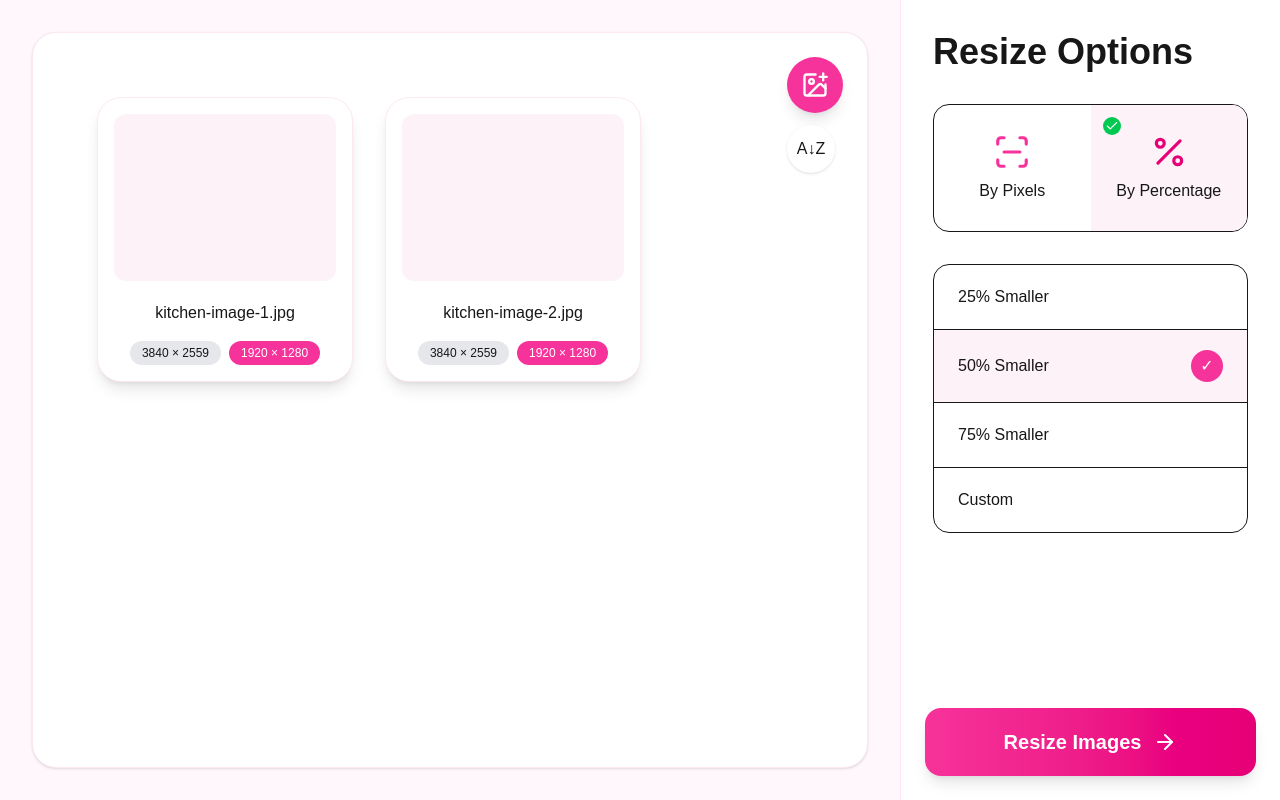
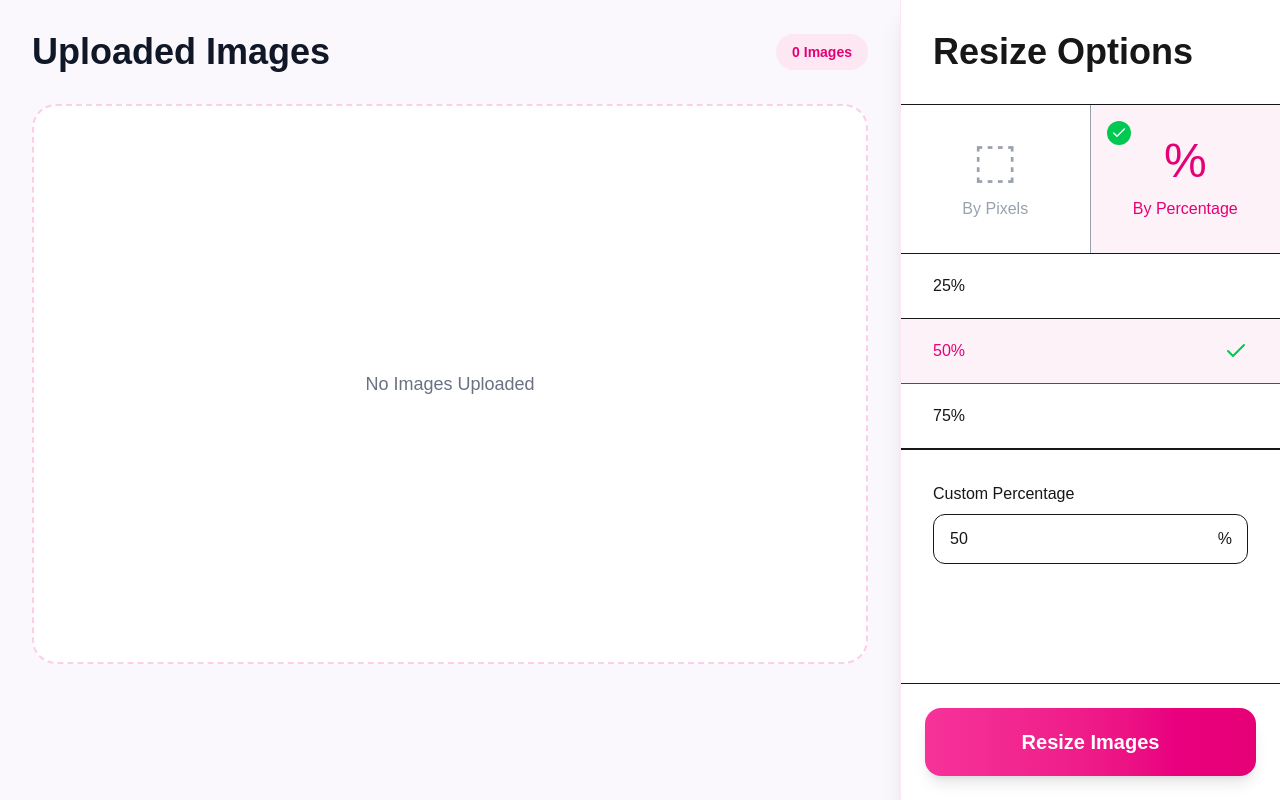
Before and after one commit to RamShekade/BulkResizer, a Next.js app: page /dashboard in a window 1280 px wide. Built offline with nearby package versions, Linux system fonts and the light colour scheme.

Commit message:
import and select resize options

```diff
--- a/app/constants/query-keys.ts
+++ b/app/constants/query-keys.ts
@@ -1,4 +1,4 @@
-const QUERY_KEYS = {
+export const QUERY_KEYS = {
     IMAGES: {
         ALL: ["images"] as const,
     }
--- a/app/dashboard/page.tsx
+++ b/app/dashboard/page.tsx
@@ -1,170 +1,247 @@
 "use client";
 
-import {
-    ImagePlus,
-    ArrowRight,
-    Percent,
-    ScanLine,
-    Check
-} from "lucide-react";
+import { useState } from "react";
+import { Check } from "lucide-react";
+import { useImages } from "../hooks/useImages";
 
 export default function Dashboard() {
-    return (
-        <main className="flex h-screen bg-[#FFF7FB]">
+  const { images } = useImages();
 
-            {/* Left */}
+    const [percentage, setPercentage] = useState(50);
+    const [width, setWidth] = useState<number | "">("");
+    const [height, setHeight] = useState<number | "">("");
+    const [mode, setMode] = useState<"pixels" | "percentage">("percentage");
 
-            <section className="flex-1 p-8">
 
-                <div className="relative h-full rounded-3xl bg-white border border-pink-100 shadow-sm">
+  const presets = [25, 50, 75];
 
-                    {/* Floating Buttons */}
+  return (
+    <main className="flex min-h-screen bg-[#faf8fc]">
 
-                    <div className="absolute right-6 top-6 flex flex-col gap-3">
+      <section className="flex-1 overflow-y-auto p-8">
+        <div className="mb-8 flex items-center justify-between">
+          <h1 className="text-4xl font-bold text-gray-900">
+            Uploaded Images
+          </h1>
 
-                        <button className="h-14 w-14 rounded-full bg-pink-500 text-white shadow-lg flex items-center justify-center">
-                            <ImagePlus size={28}/>
-                        </button>
+          <div className="rounded-full bg-pink-100 px-4 py-2 text-sm font-semibold text-pink-600">
+            {images.length} Images
+          </div>
+        </div>
 
-                        <button className="h-12 w-12 rounded-full bg-white shadow flex items-center justify-center">
-                            A↓Z
-                        </button>
+        {images.length === 0 ? (
+          <div className="flex h-[70vh] items-center justify-center rounded-3xl border-2 border-dashed border-pink-200 bg-white">
+            <p className="text-lg text-gray-500">
+              No Images Uploaded
+            </p>
+          </div>
+        ) : (
+          <div className="grid gap-6 sm:grid-cols-2 xl:grid-cols-3 2xl:grid-cols-4">
+            {images.map((image) => {
+              const resizedWidth = Math.round(
+                image.width * (percentage / 100)
+              );
 
-                    </div>
+              const resizedHeight = Math.round(
+                image.height * (percentage / 100)
+              );
 
-                    {/* Images */}
+              return (
+               <div
+                key={image.id}
+                className="group relative rounded-2xl border border-gray-200 bg-white px-3 py-10 shadow-sm transition-all hover:border-pink-300 hover:shadow-lg"
+                >
 
-                    <div className="flex gap-8 p-16">
+                <button className="absolute right-3 top-3 z-10 flex h-8 w-8 items-center justify-center rounded-full border bg-white text-gray-500 shadow transition hover:bg-red-50 hover:text-red-500">
+                    ✕
+                </button>
 
-                        {[1,2].map((i)=>(
-                            <div
-                                key={i}
-                                className="w-64 rounded-3xl bg-white shadow-lg border border-pink-100 p-4 hover:shadow-xl transition"
-                            >
 
-                                <div className="aspect-[4/3] rounded-xl bg-pink-50"/>
-
-                                <h3 className="mt-5 text-center font-medium truncate">
-                                    kitchen-image-{i}.jpg
-                                </h3>
-
-                                <div className="mt-4 flex justify-center gap-2">
-
-                                    <span className="rounded-full bg-gray-200 px-3 py-1 text-xs">
-                                        3840 × 2559
-                                    </span>
-
-                                    <span className="rounded-full bg-pink-500 text-white px-3 py-1 text-xs">
-                                        1920 × 1280
-                                    </span>
-
-                                </div>
-
-                            </div>
-                        ))}
-
-                    </div>
-
+                <div className="flex aspect-[4/3] items-center justify-center overflow-hidden rounded-lg bg-white">
+                    <img
+                    src={image.uri}
+                    alt={image.name}
+                    className="max-h-full max-w-full object-contain"
+                    />
                 </div>
 
-            </section>
+                <p className="mt-5 truncate text-center text-sm text-gray-700">
+                    {image.name}
+                </p>
 
-            {/* Right Panel */}
 
-            <aside className="w-[380px] bg-white border-l border-pink-100 flex flex-col">
+                <div className="mt-3 flex items-center justify-center gap-1 text-[12px] font-medium">
+                    <span className="rounded bg-gray-400 px-2 py-1 text-white">
+                    {image.width} × {image.height}
+                    </span>
 
-                <div className="p-8">
+                    <span className="text-gray-400">→</span>
 
-                    <h1 className="text-4xl font-bold">
-                        Resize Options
-                    </h1>
+                    <span className="rounded bg-blue-500 px-2 py-1 text-white">
+                    {resizedWidth} × {resizedHeight}
+                    </span>
+                </div>
+                </div>
+              );
+            })}
+          </div>
+        )}
+      </section>
 
-                    {/* Toggle */}
+      <aside className="sticky top-0 h-screen w-[380px] border-l border-pink-100 bg-white shadow-xl">
+        <div className="border-b p-8">
+          <h2 className="text-4xl font-bold">
+            Resize Options
+          </h2>
+        </div>
 
-                    <div className="mt-8 grid grid-cols-2 rounded-2xl border overflow-hidden">
 
-                        <button className="flex flex-col items-center py-7 hover:bg-pink-50">
+        <div className="grid grid-cols-2 border-b">
+        <button
+            onClick={() => setMode("pixels")}
+            className={`relative flex flex-col items-center gap-3 border-r py-8 transition ${
+            mode === "pixels"
+                ? "bg-pink-50 text-pink-600"
+                : "text-gray-400 hover:bg-gray-50"
+            }`}
+        >
+            {mode === "pixels" && (
+            <div className="absolute left-4 top-4 flex h-6 w-6 items-center justify-center rounded-full bg-green-500">
+                <Check className="h-4 w-4 text-white" />
+            </div>
+            )}
 
-                            <ScanLine
-                                className="mb-2 text-pink-500"
-                                size={38}
-                            />
+            <div className="text-5xl">⬚</div>
 
-                            By Pixels
+            <span className="font-medium">
+            By Pixels
+            </span>
+        </button>
 
-                        </button>
+        <button
+            onClick={() => setMode("percentage")}
+            className={`relative flex flex-col items-center gap-3 py-8 transition ${
+            mode === "percentage"
+                ? "bg-pink-50 text-pink-600"
+                : "text-gray-400 hover:bg-gray-50"
+            }`}
+        >
+            {mode === "percentage" && (
+            <div className="absolute left-4 top-4 flex h-6 w-6 items-center justify-center rounded-full bg-green-500">
+                <Check className="h-4 w-4 text-white" />
+            </div>
+            )}
 
-                        <button className="bg-pink-50 flex flex-col items-center py-7 relative">
+            <div className="text-5xl">%</div>
 
-                            <Check
-                                size={18}
-                                className="absolute left-3 top-3 rounded-full bg-green-500 text-white p-0.5"
-                            />
+            <span className="font-medium">
+            By Percentage
+            </span>
+        </button>
+        </div>
 
-                            <Percent
-                                className="mb-2 text-pink-600"
-                                size={38}
-                            />
+        {mode === "percentage" && (
+        <>
+            <div className="border-b">
+            {presets.map((value) => (
+                <button
+                key={value}
+                onClick={() => setPercentage(value)}
+                className={`flex w-full items-center justify-between border-b px-8 py-5 ${
+                    percentage === value
+                    ? "bg-pink-50 text-pink-600"
+                    : "hover:bg-pink-50"
+                }`}
+                >
+                <span>{value}%</span>
 
-                            By Percentage
+                {percentage === value && (
+                    <Check className="text-green-500" />
+                )}
+                </button>
+            ))}
+            </div>
 
-                        </button>
+            <div className="p-8">
+            <label className="mb-2 block font-medium">
+                Custom Percentage
+            </label>
 
-                    </div>
+            <div className="relative">
+                <input
+                type="number"
+                value={percentage}
+                min={1}
+                max={100}
+                onChange={(e) =>
+                    setPercentage(
+                    Math.max(
+                        1,
+                        Math.min(100, Number(e.target.value))
+                    )
+                    )
+                }
+                className="w-full rounded-xl border px-4 py-3 pr-12"
+                />
 
-                    {/* Presets */}
+                <span className="absolute right-4 top-1/2 -translate-y-1/2">
+                %
+                </span>
+            </div>
+            </div>
+        </>
+              )}
+        {mode === "pixels" && (
+        <div className="space-y-6 p-8">
+            <div>
+            <label className="mb-2 block font-medium">
+                Width
+            </label>
 
-                    <div className="mt-8 rounded-2xl border divide-y">
+            <input
+                type="number"
+                value={width}
+                onChange={(e) =>
+                setWidth(Number(e.target.value))
+                }
+                placeholder="Width"
+                className="w-full rounded-xl border px-4 py-3"
+            />
+            </div>
 
-                        {[
-                            "25% Smaller",
-                            "50% Smaller",
-                            "75% Smaller",
-                            "Custom"
-                        ].map((item,index)=>(
-                            <button
-                                key={item}
-                                className={`flex w-full items-center justify-between px-6 py-5 transition hover:bg-pink-50 ${
-                                    index===1 && "bg-pink-50"
-                                }`}
-                            >
-                                <span className="font-medium">
-                                    {item}
-                                </span>
+            <div>
+            <label className="mb-2 block font-medium">
+                Height
+            </label>
 
-                                {index===1 &&
-                                    <div className="h-8 w-8 rounded-full bg-pink-500 text-white flex items-center justify-center">
-                                        ✓
-                                    </div>
-                                }
+            <input
+                type="number"
+                value={height}
+                onChange={(e) =>
+                setHeight(Number(e.target.value))
+                }
+                placeholder="Height"
+                className="w-full rounded-xl border px-4 py-3"
+            />
+            </div>
 
-                            </button>
-                        ))}
+            <label className="flex items-center gap-3">
+            <input
+                type="checkbox"
+                defaultChecked
+            />
 
-                    </div>
+            <span>Maintain Aspect Ratio</span>
+            </label>
+        </div>
+        )}
 
-                </div>
-
-                {/* Bottom */}
-
-                <div className="mt-auto p-6">
-
-                    <button className="w-full rounded-2xl bg-gradient-to-r from-pink-500 to-pink-600 py-5 text-xl font-semibold text-white shadow-lg hover:scale-[1.02] transition">
-
-                        <div className="flex items-center justify-center gap-3">
-
-                            Resize Images
-
-                            <ArrowRight/>
-
-                        </div>
-
-                    </button>
-
-                </div>
-
-            </aside>
-
-        </main>
-    );
+        <div className="absolute bottom-0 left-0 w-full border-t bg-white p-6">
+          <button className="w-full rounded-2xl bg-gradient-to-r from-pink-500 to-pink-600 py-5 text-xl font-semibold text-white shadow-lg transition hover:scale-[1.02]">
+            Resize Images
+          </button>
+        </div>
+      </aside>
+    </main>
+  );
 }
--- a/app/hooks/useImages.ts
+++ b/app/hooks/useImages.ts
@@ -1,6 +1,13 @@
+import { useQuery } from "@tanstack/react-query";
+import { QUERY_KEYS } from "../constants/query-keys";
+import { Image } from "@/models/Image";
 
-const useImages = () => {
-    const setImages = (images: Image[]) => {
+export function useImages() {
+  const { data: images = [] } = useQuery<Image[]>({
+    queryKey: QUERY_KEYS.IMAGES.ALL,
+    queryFn: () => [],
+    staleTime: Infinity,
+  });
 
-    }
+  return { images };
 }
--- a/app/page.tsx
+++ b/app/page.tsx
@@ -2,10 +2,16 @@
 
 import { useCallback, useRef, useState } from "react";
 import { CloudUpload } from "lucide-react";
+import { Image } from "@/models/Image";
+
+import { useQueryClient } from "@tanstack/react-query";
+import { QUERY_KEYS } from "./constants/query-keys";
+import { useRouter } from "next/navigation";
 
 interface UploadHeroProps {
   onFilesSelected?: (files: File[]) => void;
 }
+
 
 export default function UploadHero({
   onFilesSelected,
@@ -13,16 +19,42 @@ export default function UploadHero({
   const inputRef = useRef<HTMLInputElement>(null);
 
   const [dragging, setDragging] = useState(false);
-
+  const queryClient = useQueryClient();
+const router = useRouter();
   const handleFiles = useCallback(
-    (fileList: FileList | null) => {
+    async (fileList: FileList | null) => {
       if (!fileList) return;
 
       const files = Array.from(fileList).filter((file) =>
         file.type.startsWith("image/")
       );
       if (!files.length) return;
+      console.log("files", files);
+      const images: Image[] = [];
 
+      await Promise.all(
+        files.map(async (file) => {
+          const imageBitmap = await createImageBitmap(file);
+          const Image: Image = {
+            id: crypto.randomUUID(),
+            name: file.name,
+            size: file.size,
+            type: file.type,
+
+            uri: URL.createObjectURL(file),
+            height: imageBitmap.height,
+            width: imageBitmap.width,
+          };
+          images.push(Image);
+        })
+      );
+      console.log("images", images);
+
+      queryClient.setQueryData(QUERY_KEYS.IMAGES.ALL, images);
+      console.log(
+  queryClient.getQueryData(QUERY_KEYS.IMAGES.ALL)
+      );
+      router.replace("/dashboard");
       onFilesSelected?.(files);
     },
     [onFilesSelected]
--- a/models/Image.ts
+++ b/models/Image.ts
@@ -2,8 +2,8 @@ export interface Image {
   id: string;
   name: string;
   size: number;
+  type: string;
+  height: number;
   width: number;
-  height: number;
-  type: string;
-  url: string;
+  uri: string;
 }
```
